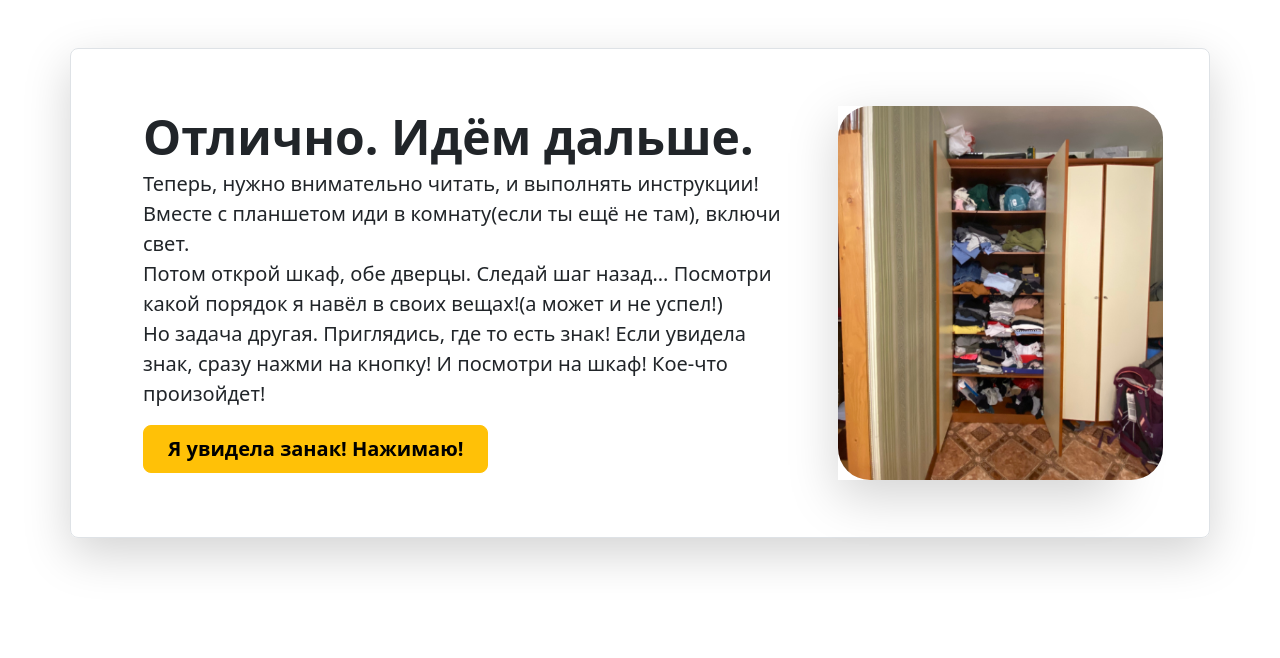
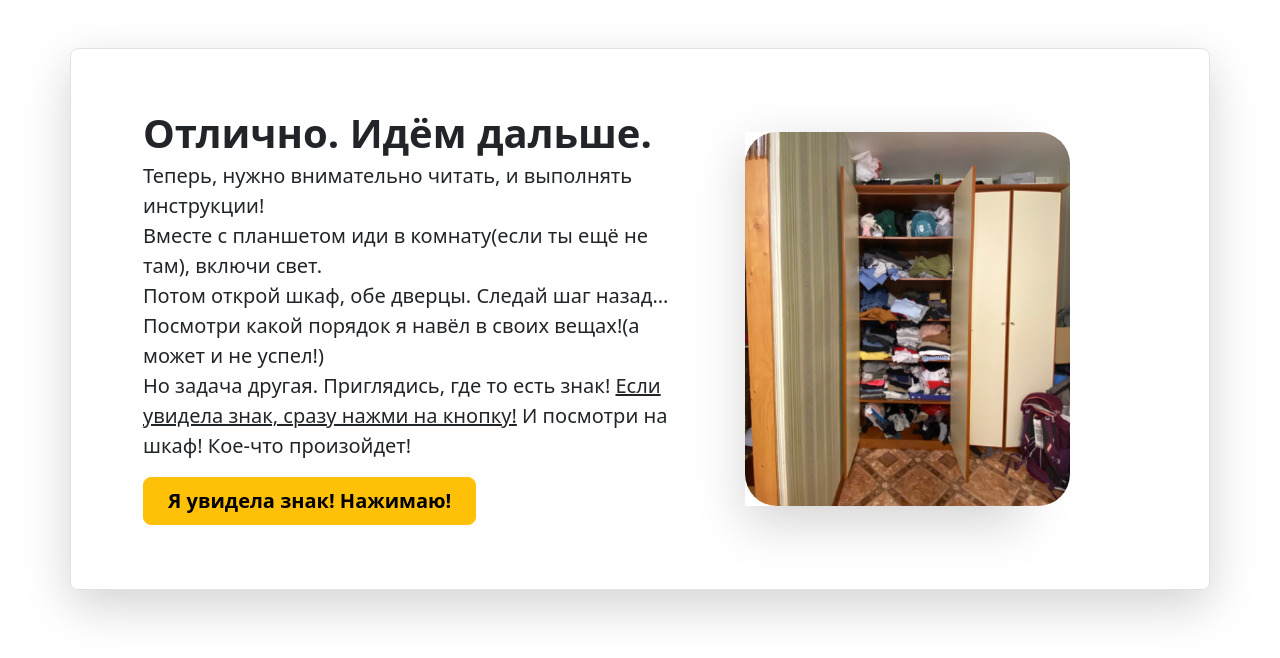
Before and after one commit to rubanik/HPBNAS, a Flask app: page /parfume in a window 1280 px wide. Shown: the part 49-707 px from the top of the page. Run offline with Flask 2, Linux system fonts and the light colour scheme.

Commit message:
Change image sizes and some positions

```diff
--- a/congatulation/app.py
+++ b/congatulation/app.py
@@ -5,7 +5,7 @@ from requests import session
 from wtforms import DecimalField,SubmitField, StringField, PasswordField
 
 FIRST_SECRET_CODE = 19940719
-RUNNISG_ON_PI = True
+RUNNISG_ON_PI = False
 NERUNGRA_NAME = 'Настюша'
 NERUNGRA_PASS = 'mylove'
 
--- a/congatulation/templates/05_1_ParfumeGiftMission.html
+++ b/congatulation/templates/05_1_ParfumeGiftMission.html
@@ -23,7 +23,7 @@
   </div>
   <div class="row p-4 pb-0 pe-lg-0 pt-lg-5 align-items-center rounded-3 border shadow-lg my-3">
     <div class="col-sm-4" align="center">
-      <p> Настёнка, чтоб не пахнуть как кабанчик, подними с пола бакальчик! </p>
+      <p> Настёнка, чтоб не пахнуть как кабанчик, подними с пола бoкальчик! </p>
   </div>
     <div class="col-sm-4">
         <img class="rounded-5 img-fluid d-block m-auto pb-4" src="./static/final_caban.png" alt="" width="300" >
--- a/congatulation/templates/05_ParfumeGiftMission.html
+++ b/congatulation/templates/05_ParfumeGiftMission.html
@@ -2,21 +2,22 @@
 {% block content %}
 
 <div class="container my-5">
+  {% if not sign_detected %}
     <div class="row p-4 pb-0 pe-lg-0 pt-lg-5 align-items-center rounded-3 border shadow-lg my-3">
-      <div class="col-lg-8 p-3 p-lg-5 pt-lg-3">
-        <h1 class="display-5 fw-bold lh-1">Отлично. Идём дальше.</h1>
-        <p class="lead display-8" >
+      <div class="col-lg-7 p-3 p-lg-5 pt-lg-3">
+        <h1 class="display-6 fw-bold lh-1">Отлично. Идём дальше.</h1>
+        <p class="lead display-10" >
             Теперь, нужно внимательно читать, и выполнять инструкции!
         <br>Вместе с планшетом иди в комнату(если ты ещё не там), включи свет.
         <br>Потом открой шкаф, обе дверцы. Следай шаг назад... Посмотри какой порядок я навёл в своих вещах!(а может и не успел!)
-        <br>Но задача другая. Приглядись, где то есть знак! <strong>Если увидела знак, сразу нажми на кнопку!</strong>
+        <br>Но задача другая. Приглядись, где то есть знак! <u><strong>Если увидела знак, сразу нажми на кнопку!</strong></u>
             И посмотри на шкаф! Кое-что произойдет!
         </p>
         <div class="d-grid gap-2 d-md-flex justify-content-md-start mb-4 mb-lg-3">
           <form action="" method="post">
           {{ form_sign.hidden_tag() }}
           <!-- {{ form_sign.submit(class="btn btn-warning btn-lg px-4 me-md-2 fw-bold") }} -->
-          <button type="form-control" class="btn btn-warning btn-lg px-4 me-md-2 fw-bold">Я увидела занак! Нажимаю!</button>
+          <button type="form-control" class="btn btn-warning btn-lg px-4 me-md-2 fw-bold">Я увидела знак! Нажимаю!</button>
         </form>
         </div>
       </div>
@@ -24,7 +25,7 @@
         <img class="rounded-5" src="./static/wardrobe.png" alt="" width="325" >
     </div>
     </div>
-    {% if sign_detected %}
+    {% else %}
     <div class="row p-4 pb-0 pe-lg-0 pt-lg-5 align-items-center rounded-3 border shadow-lg my-3">
       <!-- <div class="col-lg-8 p-3 p-lg-5 pt-lg-3">
         <h1 class="display-4 fw-bold lh-1">Отлично. Идём дальше.</h1>
--- a/congatulation/templates/09_Finish.html
+++ b/congatulation/templates/09_Finish.html
@@ -4,7 +4,7 @@
 <div class="container col-xl-10 col-xxl-8 px-4 py-5">
         <div class="row align-items-center g-lg-5 py-1">
                   <div class="col-md-10 mx-auto col-lg-5">
-                      <div class="card" style="width: 30rem;">
+                      <div class="card" style="width: 25rem;">
                           <img class="card-img-top" src="./static/shot_one.jpg" alt="Card image cap">
                           <div class="card-body">
                           <p class="card-text">Я люблю тебя такую, какая ты есть - самая прекрасная!</p>
@@ -12,7 +12,7 @@
                       </div>
                   </div>
                   <div class="col-md-10 mx-auto col-lg-5">
-                    <div class="card" style="width: 30rem;">
+                    <div class="card" style="width: 25rem;">
                         <img class="card-img-top" src="./static/shot_two.jpg" alt="Card image cap">
                         <div class="card-body">
                         <p class="card-text">Во весь рост! От пяток до макушки! С днём рождения!</p>
```
Also changed, not shown: congatulation/templates/06_PutinsNerungraCode.html (+6 -6 lines).
